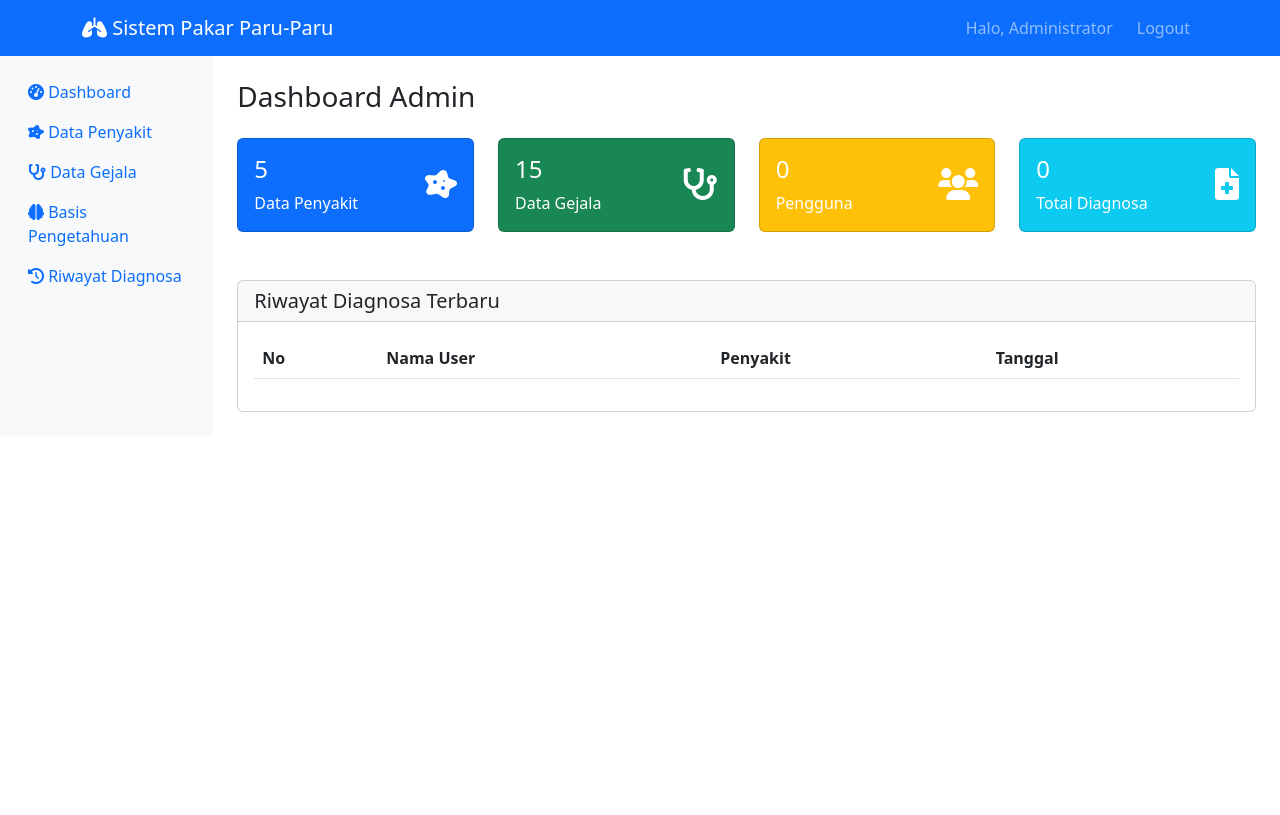
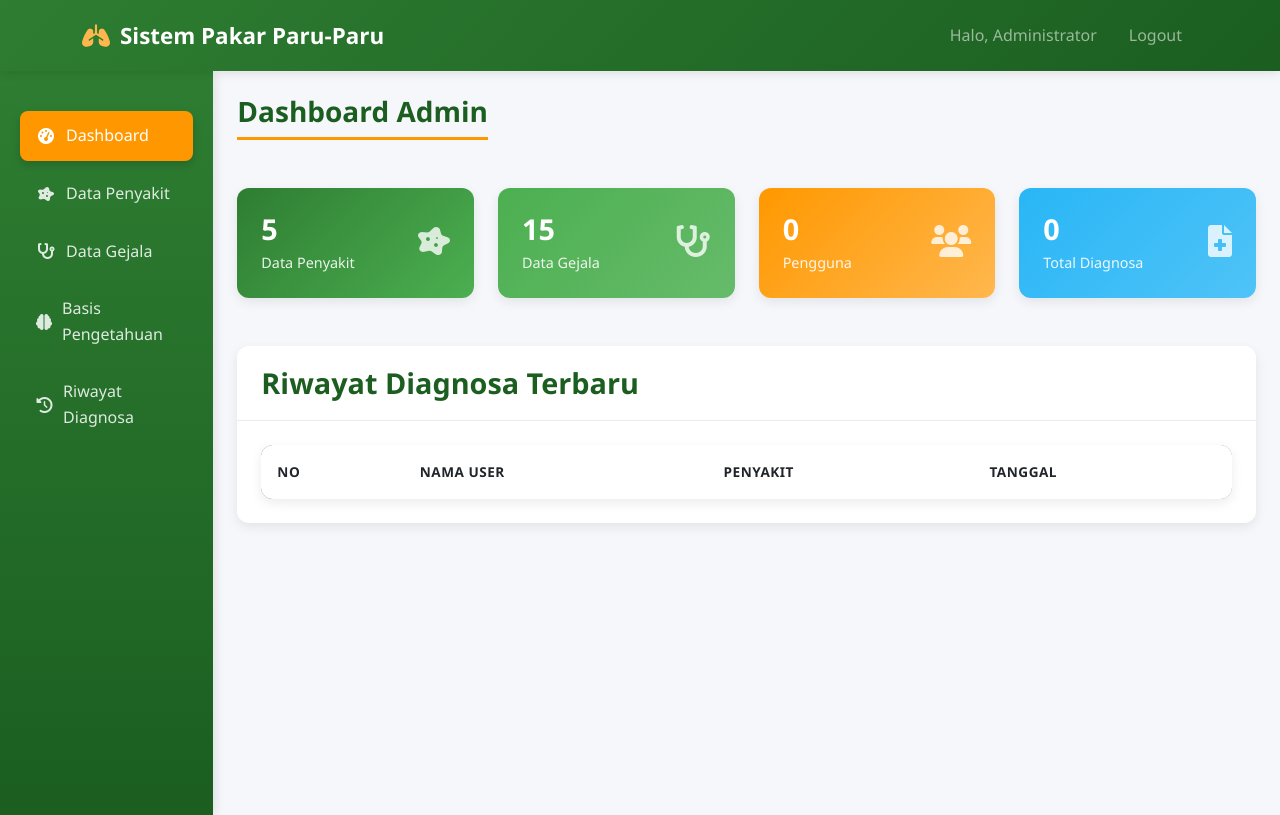
Before and after one commit to alfansan37/sistem-pakar-paruparu, a PHP site: page /admin/dashboard.php in a window 1280 px wide. Before the commit the page ends 412 px from the top, so only its background shows below. Run offline with PHP 8.4, Linux system fonts and the light colour scheme; a user stored in the database is signed in; data comes from the database, SQL or seed files in the repository; data that the repository does not hold is empty.

Commit message:
edit dashboard admin dan landing

```diff
--- a/admin/dashboard.php
+++ b/admin/dashboard.php
@@ -15,6 +15,270 @@ if (!is_logged_in() || !is_admin()) {
     <link href="https://cdn.jsdelivr.net/npm/bootstrap@5.3.0/dist/css/bootstrap.min.css" rel="stylesheet">
     <link rel="stylesheet" href="https://cdnjs.cloudflare.com/ajax/libs/font-awesome/6.0.0/css/all.min.css">
 </head>
+<style>
+/* Modern Dashboard CSS - Hijau & Oranye Theme */
+:root {
+  --primary-green: #2e7d32;
+  --primary-green-light: #4caf50;
+  --primary-green-dark: #1b5e20;
+  --accent-orange: #ff9800;
+  --accent-orange-light: #ffb74d;
+  --accent-orange-dark: #f57c00;
+  --neutral-light: #f8f9fa;
+  --neutral-medium: #e9ecef;
+  --neutral-dark: #343a40;
+  --text-dark: #212529;
+  --text-light: #6c757d;
+  --shadow: 0 4px 12px rgba(0, 0, 0, 0.08);
+  --shadow-hover: 0 8px 24px rgba(0, 0, 0, 0.12);
+  --border-radius: 12px;
+  --transition: all 0.3s ease;
+}
+
+/* Global Styles */
+body {
+  font-family: 'Segoe UI', Tahoma, Geneva, Verdana, sans-serif;
+  background-color: #f5f7fa;
+  color: var(--text-dark);
+  line-height: 1.6;
+}
+
+/* Navbar Styling */
+.navbar.bg-primary {
+  background: linear-gradient(135deg, var(--primary-green), var(--primary-green-dark)) !important;
+  box-shadow: 0 2px 10px rgba(0, 0, 0, 0.1);
+  padding: 0.8rem 0;
+}
+
+.navbar-brand {
+  font-weight: 700;
+  font-size: 1.4rem;
+  display: flex;
+  align-items: center;
+  gap: 10px;
+}
+
+.navbar-brand i {
+  color: var(--accent-orange-light);
+}
+
+.navbar-text {
+  font-weight: 500;
+}
+
+.nav-link {
+  font-weight: 500;
+  transition: var(--transition);
+  border-radius: 6px;
+  padding: 0.5rem 1rem !important;
+}
+
+.nav-link:hover {
+  background-color: rgba(255, 255, 255, 0.15);
+  transform: translateY(-2px);
+}
+
+/* Sidebar Styling */
+.sidebar {
+  background: linear-gradient(to bottom, var(--primary-green), var(--primary-green-dark)) !important;
+  box-shadow: 2px 0 10px rgba(0, 0, 0, 0.1);
+  min-height: calc(100vh - 56px);
+  padding-top: 1.5rem;
+}
+
+.nav.flex-column .nav-item {
+  margin-bottom: 0.5rem;
+}
+
+.nav.flex-column .nav-link {
+  color: rgba(255, 255, 255, 0.85);
+  border-radius: 8px;
+  margin: 0 0.5rem;
+  padding: 0.75rem 1rem !important;
+  display: flex;
+  align-items: center;
+  gap: 10px;
+  transition: var(--transition);
+  font-weight: 500;
+}
+
+.nav.flex-column .nav-link:hover {
+  background-color: rgba(255, 255, 255, 0.1);
+  color: white;
+  transform: translateX(5px);
+}
+
+.nav.flex-column .nav-link.active {
+  background-color: var(--accent-orange);
+  color: white;
+  box-shadow: 0 4px 8px rgba(0, 0, 0, 0.15);
+}
+
+.nav.flex-column .nav-link i {
+  width: 20px;
+  text-align: center;
+}
+
+/* Main Content Styling */
+main {
+  padding-top: 1.5rem !important;
+}
+
+h2.h3 {
+  color: var(--primary-green-dark);
+  font-weight: 700;
+  margin-bottom: 1.5rem;
+  padding-bottom: 0.5rem;
+  border-bottom: 3px solid var(--accent-orange);
+  display: inline-block;
+}
+
+/* Card Styling */
+.card {
+  border: none;
+  border-radius: var(--border-radius);
+  box-shadow: var(--shadow);
+  transition: var(--transition);
+  overflow: hidden;
+}
+
+.card:hover {
+  transform: translateY(-5px);
+  box-shadow: var(--shadow-hover);
+}
+
+.card.bg-primary {
+  background: linear-gradient(135deg, var(--primary-green), var(--primary-green-light)) !important;
+}
+
+.card.bg-success {
+  background: linear-gradient(135deg, var(--primary-green-light), #66bb6a) !important;
+}
+
+.card.bg-warning {
+  background: linear-gradient(135deg, var(--accent-orange), var(--accent-orange-light)) !important;
+}
+
+.card.bg-info {
+  background: linear-gradient(135deg, #29b6f6, #4fc3f7) !important;
+}
+
+.card-body {
+  padding: 1.5rem;
+}
+
+.card-title {
+  font-size: 1.8rem;
+  font-weight: 700;
+  margin-bottom: 0.25rem;
+}
+
+.card-text {
+  font-size: 0.9rem;
+  opacity: 0.9;
+  margin-bottom: 0;
+}
+
+.card .fa-2x {
+  opacity: 0.8;
+}
+
+/* Table Styling */
+.table-responsive {
+  border-radius: var(--border-radius);
+  overflow: hidden;
+  box-shadow: var(--shadow);
+}
+
+.table {
+  margin-bottom: 0;
+}
+
+.table thead {
+  background: linear-gradient(to right, var(--primary-green), var(--primary-green-light));
+  color: white;
+}
+
+.table thead th {
+  border: none;
+  padding: 1rem;
+  font-weight: 600;
+  text-transform: uppercase;
+  font-size: 0.85rem;
+  letter-spacing: 0.5px;
+}
+
+.table tbody tr {
+  transition: var(--transition);
+}
+
+.table tbody tr:hover {
+  background-color: rgba(46, 125, 50, 0.05);
+}
+
+.table tbody td {
+  padding: 1rem;
+  border-bottom: 1px solid #dee2e6;
+  vertical-align: middle;
+}
+
+/* Card Header Styling */
+.card-header {
+  background: white;
+  border-bottom: 1px solid var(--neutral-medium);
+  padding: 1.25rem 1.5rem;
+}
+
+.card-header .card-title {
+  color: var(--primary-green-dark);
+  font-weight: 700;
+  margin-bottom: 0;
+}
+
+/* Responsive Adjustments */
+@media (max-width: 768px) {
+  .sidebar {
+    min-height: auto;
+    margin-bottom: 1rem;
+  }
+
+  .card-title {
+    font-size: 1.5rem;
+  }
+
+  .table-responsive {
+    font-size: 0.9rem;
+  }
+}
+
+/* Animation for cards on load */
+@keyframes fadeInUp {
+  from {
+    opacity: 0;
+    transform: translateY(20px);
+  }
+  to {
+    opacity: 1;
+    transform: translateY(0);
+  }
+}
+
+.card {
+  animation: fadeInUp 0.5s ease forwards;
+}
+
+.card:nth-child(2) {
+  animation-delay: 0.1s;
+}
+
+.card:nth-child(3) {
+  animation-delay: 0.2s;
+}
+
+.card:nth-child(4) {
+  animation-delay: 0.3s;
+}
+</style>
 <body>
     <!-- Navbar -->
     <nav class="navbar navbar-expand-lg navbar-dark bg-primary">
--- a/index.php
+++ b/index.php
@@ -39,7 +39,7 @@
             <div class="collapse navbar-collapse" id="navbarNav">
                 <ul class="navbar-nav me-auto">
                     <li class="nav-item">
-                        <a class="nav-link active" href="index.php">Beranda</a>
+                        <a class="nav-link" href="index.php">Beranda</a>
                     </li>
                     <li class="nav-item">
                         <a class="nav-link" href="#tentang">Tentang</a>
@@ -89,7 +89,7 @@
                         <p class="lead mb-5">Dapatkan analisis awal kondisi kesehatan paru-paru Anda berdasarkan gejala yang dialami. Sistem kami menggunakan metode Forward Chaining untuk memberikan diagnosa yang akurat.</p>
                         <div class="d-flex flex-wrap gap-3">
                             <?php if (!is_logged_in()): ?>
-                                <a href="register.php" class="btn btn-primary btn-lg">
+                                <a href="login.php" class="btn btn-primary btn-lg">
                                     <i class="fas fa-stethoscope me-2"></i>Mulai Konsultasi
                                 </a>
                             <?php else: ?>
```
